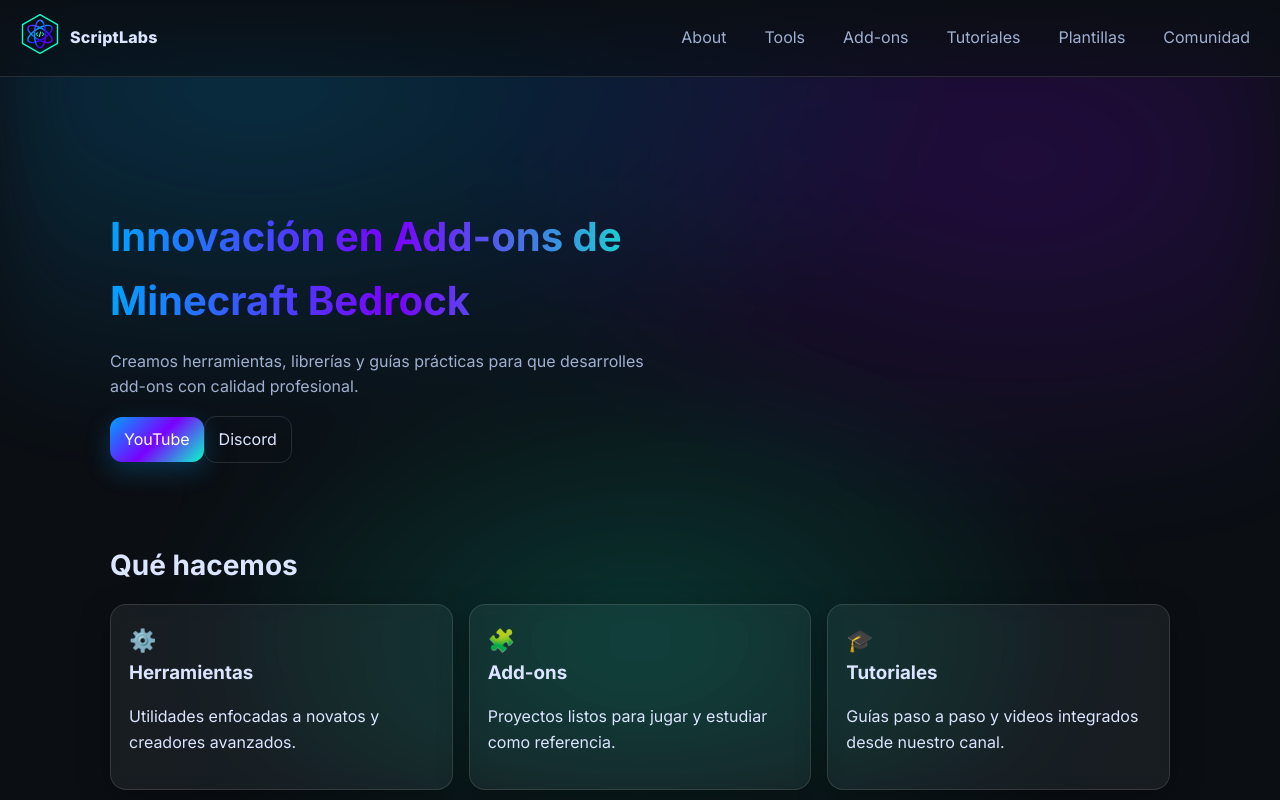
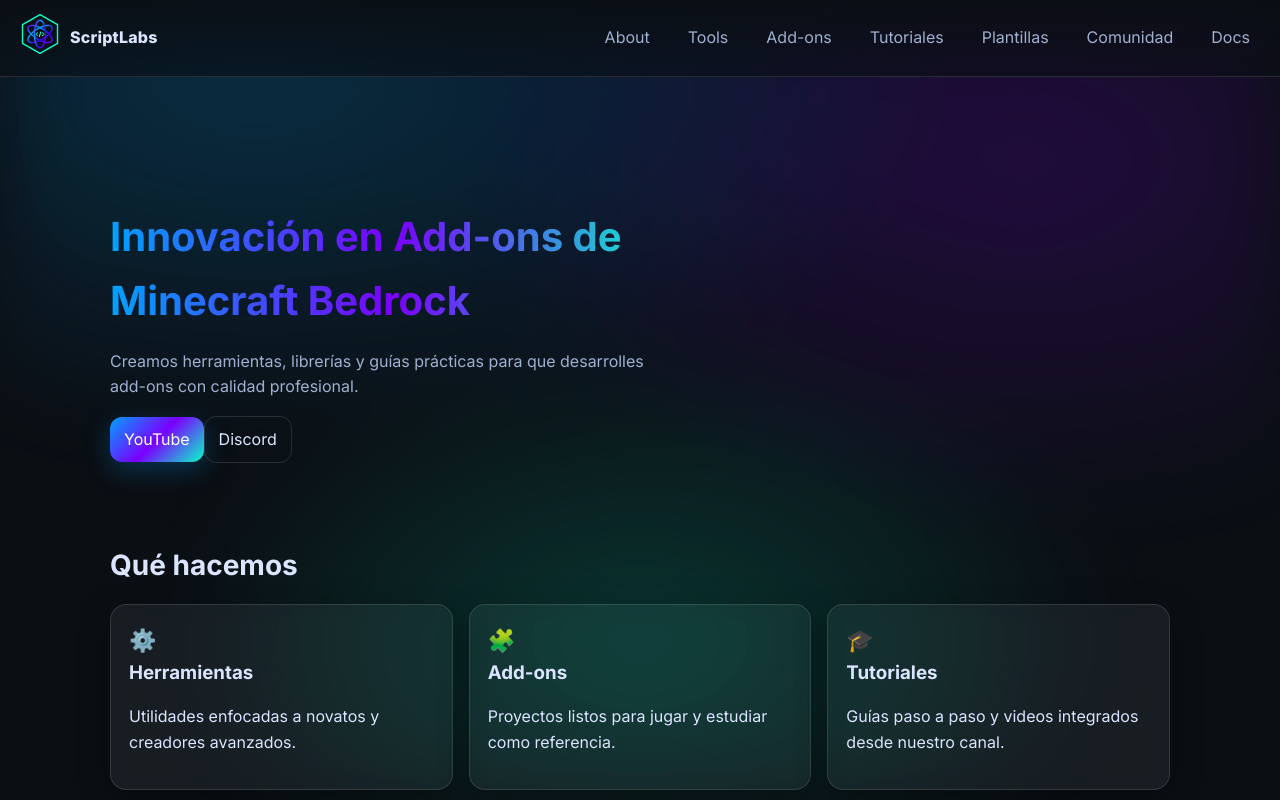
Before and after one commit to ScriptLabsMC/wiki, a Next.js app: page / in a window 1280 px wide. Shown: the top 800 px of the page. Built offline with nearby package versions, Linux system fonts and the light colour scheme.

Commit message:
Update Header.js

```diff
--- a/src/app/components/Header.js
+++ b/src/app/components/Header.js
@@ -16,7 +16,8 @@
 		{ href: "/addons", label: "Add-ons" },
 		{ href: "/tutorials", label: "Tutoriales" },
 		{ href: "/templates", label: "Plantillas" },
-		{ href: "/community", label: "Comunidad" }
+		{ href: "/community", label: "Comunidad" },
+		{ href: "/docs", label: "Docs" }
 	];
 
 	// Determinar si estamos en home
```
